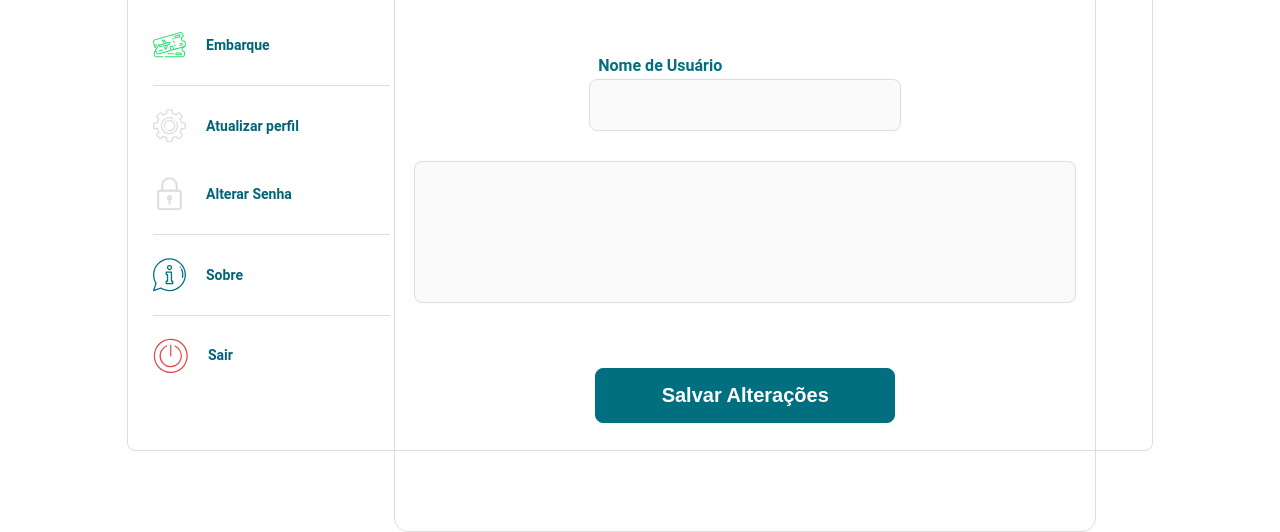
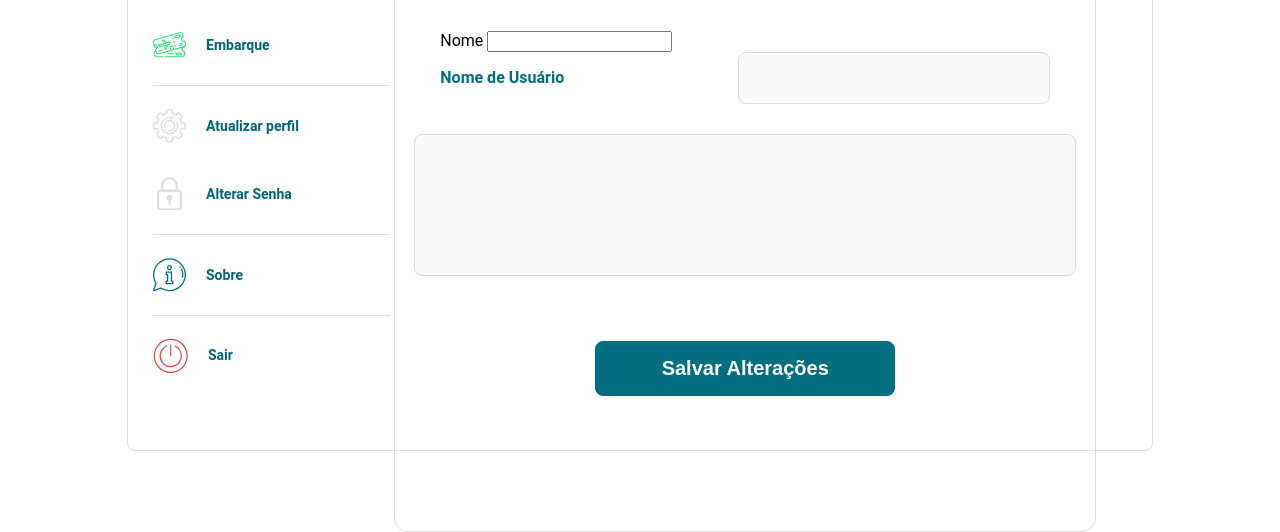
Before and after one commit to larrydiniz/GoodTrip, a plain HTML site: page front-end/views/edicaoPerfil.html in a window 1280 px wide. Shown: the part 335-867 px from the top of the page. Drawn offline with Linux system fonts and the light colour scheme.

Commit message:
edicao perfil: estrutura html

```diff
--- a/front-end/views/edicaoPerfil.html
+++ b/front-end/views/edicaoPerfil.html
@@ -10,6 +10,11 @@
     <title>GoodTrip</title>
 </head>
 <body>
+    <header class="header-landing">
+        <button class="menu-landing"><img src="../public/icons/menu.svg"></button>
+        <img class="logo" src="../public/icons/logo_extenso.svg" alt="">
+        <span></span>
+    </header>
     <nav id="menu">
         <div class="perfil">
             <div class="img-perfil">
@@ -76,11 +81,6 @@
                 </a>
             </li>
     </nav>
-    <header class="header-landing">
-        <button class="menu-landing"><img src="../public/icons/menu.svg"></button>
-        <img class="logo" src="../public/icons/logo_extenso.svg" alt="">
-        <span></span>
-    </header>
     <main id="edicao_perfil_inputs">
             <label id="edicao_imagem" for="edicao_perfil_inputImagem">
                 <img id="edicao_perfil_img" src="">
@@ -93,8 +93,16 @@
                 </div>
             </label>
             <input type="file" name="imagemPerfil" id="edicao_perfil_inputImagem" accept="image/png, image/jpg">
-        <label id="nomeUsuario" for="edicao_nome_usuario">Nome de Usuário</label>
-        <input type="text" name="nomeUsuario" id="edicao_nome_usuario">
+        <div id="edicao_campos">
+            <div id="edicao_content_nome_perfil">
+                <label id="nomePerfil" for="edicao_nome_perfil">Nome</label>
+                <input type="text" name="nomePerfil" id="edicao_nome_perfil">
+            </div>
+            <div id="edicao_content_nome_usuario">
+                <label id="nomeUsuario" for="edicao_nome_usuario">Nome de Usuário</label>
+                <input type="text" name="nomeUsuario" id="edicao_nome_usuario">
+            </div>
+        </div>
         <textarea  id="edicao_descricao"></textarea>
         <button id="edicao_salvar">Salvar Alterações</button>
     </main>
```
